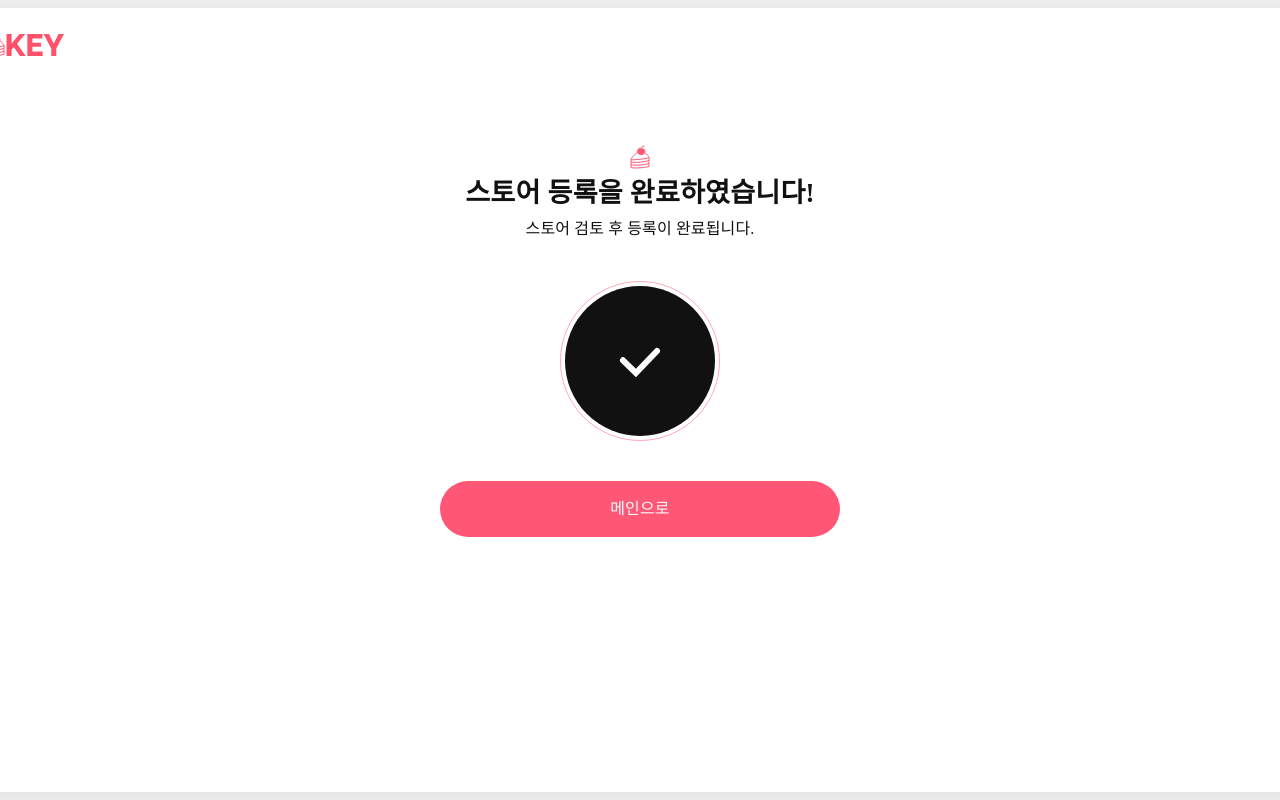
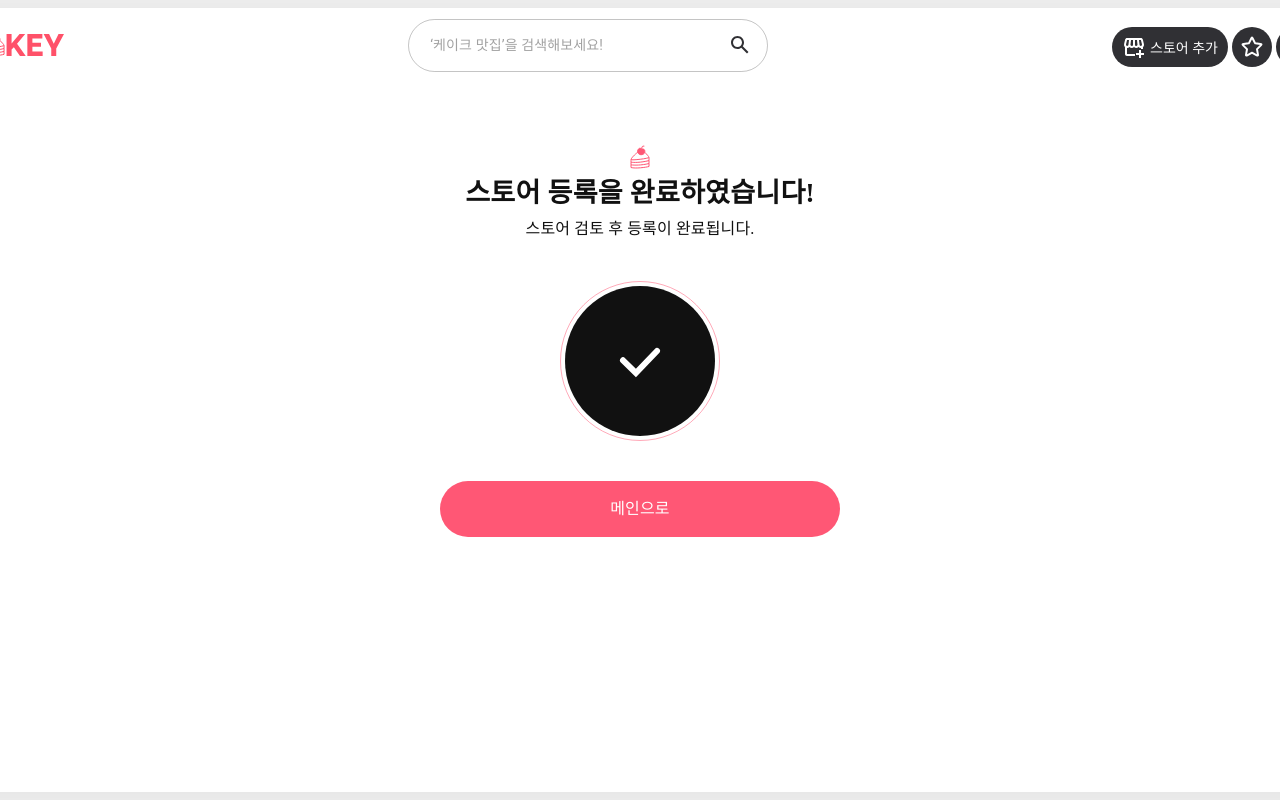
Before and after one commit to cakey-strawberry/cakey-desktop, a Next.js app: page /congratulation-add-store in a window 1280 px wide. Built offline with nearby package versions, Linux system fonts and the light colour scheme.

Commit message:
fix: remove condition that only logo appears in common header component when add-store page flow

```diff
--- a/src/common/components/Header/Header.tsx
+++ b/src/common/components/Header/Header.tsx
@@ -1,6 +1,6 @@
 import Link from 'next/link';
 import Image from 'next/image';
-import { useRouter, usePathname } from 'next/navigation';
+import { useRouter } from 'next/navigation';
 import Box from '@mui/material/Box';
 import AppBar from '@mui/material/AppBar';
 import Button from '@mui/material/Button';
@@ -17,7 +17,6 @@ type HeaderProps = {
 
 export default function Header({ onUserProfileClick }: HeaderProps) {
   const router = useRouter();
-  const pathname = usePathname();
 
   return (
     <AppBar
@@ -39,22 +38,10 @@ export default function Header({ onUserProfileClick }: HeaderProps) {
       <Link href="/">
         <Image src={LogoIcon} alt="logo" />
       </Link>
-      {
-        pathname !== '/add-store' &&
-        pathname !== '/add-store-recommendation' &&
-        pathname !== '/congratulation-add-store' &&
-        (
       <Search
         onSearch={() => router.push('/store-search')}
         placeholder="‘케이크 맛집’을 검색해보세요!"
       />
-        )
-      }
-      {
-        pathname !== '/add-store' &&
-        pathname !== '/add-store-recommendation' &&
-        pathname !== '/congratulation-add-store' &&
-        (
       <Box sx={{ display: 'flex' }}>
         <Link
           href="/add-store"
@@ -106,8 +93,6 @@ export default function Header({ onUserProfileClick }: HeaderProps) {
           <Image width={24} height={24} src={UserIcon} alt="user" />
         </Button>
       </Box>
-        )
-      }
     </AppBar>
   );
 }
```
Lines whose indentation alone changed are shown as unchanged.
